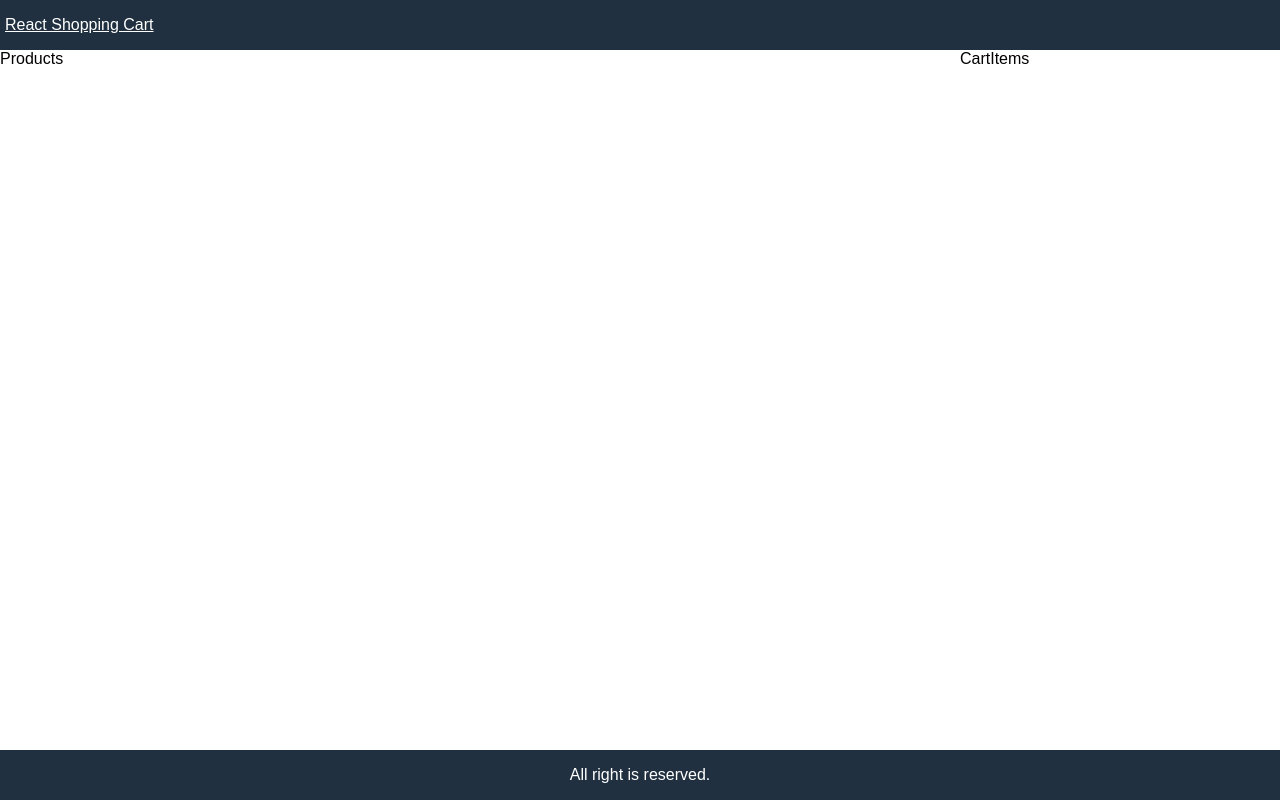
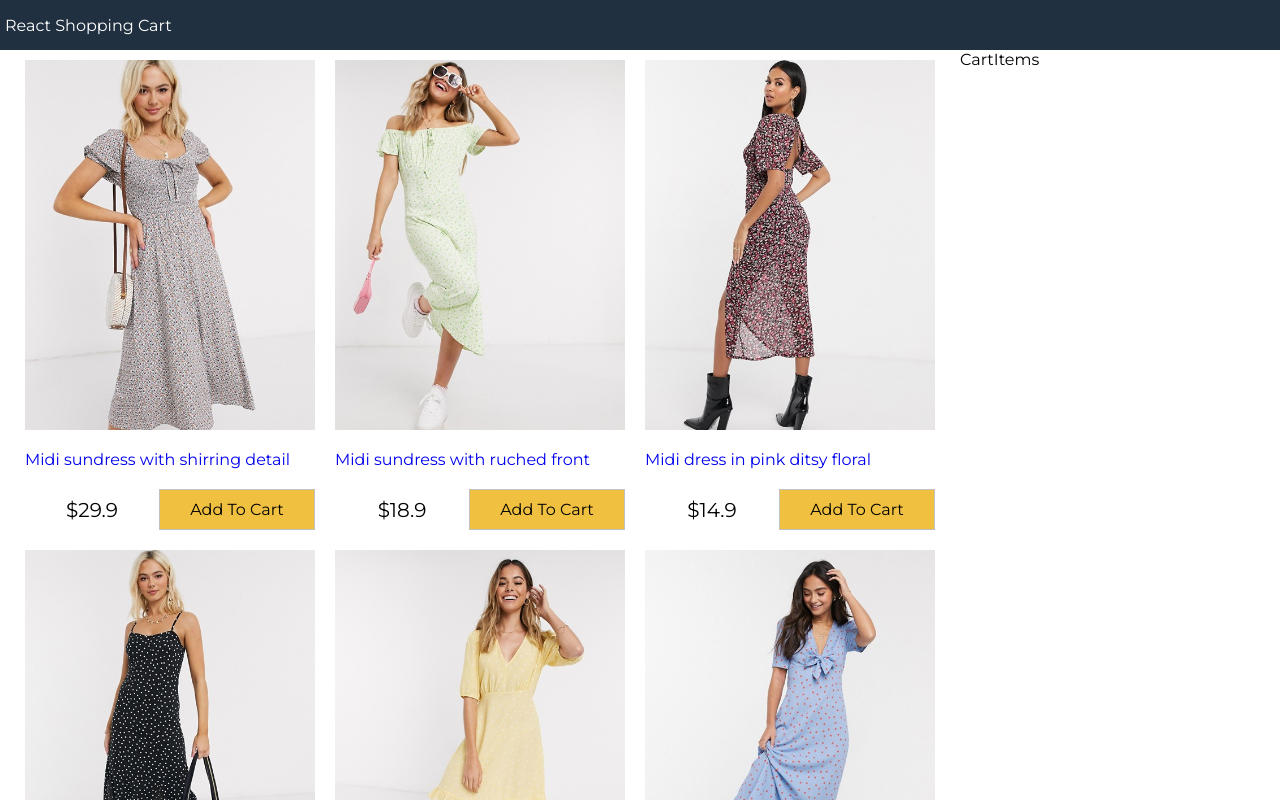
Before and after one commit to minsun21/my-shopping-cart, a React (Create React App) app: page / in a window 1280 px wide. Shown: the top 800 px of the page. Built offline with nearby package versions, Linux system fonts and the light colour scheme.

Commit message:
create product component

```diff
--- a/src/App.js
+++ b/src/App.js
@@ -1,6 +1,6 @@
 import React from 'react';
-import data from "./data.json"
-
+import data from './data.json'
+import Product from './components/Products'
 class App extends React.Component {
   constructor() {
     super();
@@ -19,7 +19,7 @@
         <main>
           <div className="content">
             <div className="main">
-              Products
+              <Product products={this.state.products} />
             </div>
             <div className="sidebar">CartItems</div>
           </div>
--- a/src/components/Products.js
+++ b/src/components/Products.js
@@ -0,0 +1,29 @@
+import React, { Component } from 'react'
+import formatCurrency from '../util'
+
+export default class Products extends Component {
+    render() {
+        return (
+            <div>
+                <ul className="products">
+                    {this.props.products.map(product => (
+                        <li key={product._id}>
+                            <div className="product">
+                                <a href={"#" + product._id}>
+                                    <img src={product.image} alt="product img" />
+                                    <p>
+                                        {product.title}
+                                    </p>
+                                </a>
+                                <div className="product-price">
+                                    <div>{formatCurrency(product.price)}</div>
+                                    <button className="button primary">Add To Cart</button>
+                                </div>
+                            </div>
+                        </li>
+                    ))}
+                </ul>
+            </div>
+        )
+    }
+}
--- a/src/index.css
+++ b/src/index.css
@@ -1,45 +1,56 @@
-html{
-  font-size:62.5%;
-  box-sizing : border-box;
+@import url("https://fonts.googleapis.com/css2?family=Montserrat&display=swap");
+
+html {
+  font-size: 62.5%;
+  box-sizing: border-box;
 }
-
-body, #root{
+body,
+#root {
   height: 100vh;
   margin: 0;
 }
-
-body,input,select,textarea{
+body,
+input,
+select,
+button,
+textarea {
+  font-family: Montserrat, Helvetica, Arial, sans-serif;
   font-size: 1.6rem;
-  font-family: Arial, Helvetica, sans-serif ;
 }
 
-.grid-container{
+.grid-container {
   display: grid;
-  grid-template-areas: "header" "main" "footer";
+  grid-template-areas:
+    "header"
+    "main"
+    "footer";
   grid-template-rows: 5rem 1fr 5rem;
   grid-template-columns: 1fr;
   height: 100%;
 }
-
-header{
+a {
+  text-decoration: none;
+}
+a:hover {
+  color: #ff8000;
+}
+header {
   grid-area: header;
   background-color: #203040;
   color: #ffffff;
   display: flex;
+  justify-content: space-between;
   align-items: center;
   padding: 0.5rem;
 }
-a:hover{
-  color: #ff8000;
+header a {
+  color: #ffffff;
   text-decoration: none;
 }
-header a{
-  color: #ffffff;
-}
-main{
+main {
   grid-area: main;
 }
-footer{
+footer {
   grid-area: footer;
   background-color: #203040;
   color: #ffffff;
@@ -48,13 +59,196 @@
   align-items: center;
 }
 
-.content{
+.content {
   display: flex;
   flex-wrap: wrap;
 }
-.main{
+.main {
   flex: 3 60rem;
 }
-.sidebar{
+.sidebar {
   flex: 1 20rem;
 }
+
+/* products */
+.products {
+  display: flex;
+  flex-wrap: wrap;
+  justify-content: center;
+  align-items: center;
+  padding: 0;
+  margin: 0;
+  list-style-type: none;
+}
+.products li {
+  flex: 0 1 29rem;
+  height: 47rem;
+  padding: 1rem;
+}
+.product {
+  display: flex;
+  flex-direction: column;
+  justify-content: space-between;
+  height: 100%;
+}
+.product img {
+  max-width: 37rem;
+  max-height: 37rem;
+}
+.product-price {
+  display: flex;
+  justify-content: space-between;
+  align-items: center;
+}
+.product-price div,
+.product-price button {
+  text-align: center;
+  flex: 1;
+}
+.product-price div {
+  font-size: 2rem;
+}
+.button {
+  padding: 1rem;
+  border: 0.1rem #c0c0c0 solid;
+  background-color: #f0f0f0;
+  cursor: pointer;
+}
+.button:hover {
+  border: 0.1rem #808080 solid;
+}
+.button.primary {
+  background-color: #f0c040;
+}
+/* Filter */
+.filter {
+  display: flex;
+  justify-content: space-between;
+  padding: 1rem;
+  margin: 1rem;
+  border-bottom: 0.1rem #c0c0c0 solid;
+}
+.filter div {
+  flex: 1;
+}
+/* Index.css */
+.cart {
+  padding: 1rem;
+  margin: 1rem;
+  display: flex;
+}
+.cart-header {
+  border-bottom: 0.1rem #c0c0c0 solid;
+}
+.cart-items {
+  padding: 0;
+  width: 100%;
+  list-style-type: none;
+}
+.cart-items img {
+  width: 5rem;
+}
+.cart-items li {
+  display: flex;
+}
+.cart-items li div {
+  padding: 0.5rem;
+}
+.cart-items li div:last-child {
+  flex: 1;
+}
+.right {
+  text-align: right;
+}
+.total {
+  display: flex;
+  justify-content: space-between;
+  align-items: center;
+  width: 100%;
+}
+.total > div {
+  font-size: 2rem;
+}
+.total > div,
+.total > button {
+  flex: 1;
+}
+/* Checkout form */
+form {
+  width: 100%;
+}
+.form-container {
+  width: 100%;
+  padding: 0;
+  list-style-type: none;
+}
+.form-container li {
+  display: flex;
+  flex-direction: column;
+  padding: 1rem;
+}
+input {
+  padding: 1rem;
+  border: 0.1rem #c0c0c0 solid;
+}
+/* Product Details */
+.product-details {
+  display: flex;
+  flex-wrap: wrap;
+  justify-content: space-between;
+  max-height: 96vh;
+}
+.product-details img {
+  max-height: 100vh;
+  max-width: 46rem;
+  margin: 0 auto;
+}
+.product-details-description {
+  flex: 1 1;
+  margin: 1rem;
+}
+.close-modal {
+  position: absolute;
+  right: 1rem;
+  top: 2.5rem;
+  z-index: 1000;
+}
+
+/* Order Details */
+
+.order-details {
+  display: flex;
+  flex-direction: column;
+  justify-content: center;
+  align-items: center;
+  height: 100%;
+}
+.order-details li {
+  display: flex;
+  justify-content: space-between;
+  align-items: center;
+}
+.order-details li div {
+  padding: 10px;
+}
+.order-details .items {
+  text-align: right;
+  padding: 0;
+}
+.success-message {
+  color: green;
+}
+/* Orders */
+.orders {
+  width: 100%;
+  padding: 10px;
+}
+tbody > tr:nth-child(odd) {
+  background-color: #f0f0f0;
+}
+td {
+  padding: 5px;
+}
+th {
+  text-align: left;
+}
--- /dev/null
+++ b/src/util.js
@@ -0,0 +1,3 @@
+export default function fromatCurrency(num) {
+    return "$" + Number(num.toFixed(1)).toLocaleString() + " ";
+}
```
